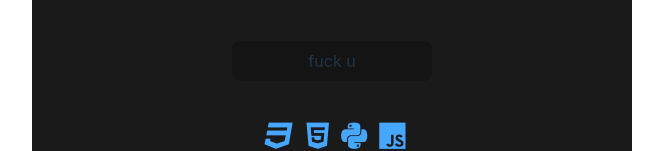
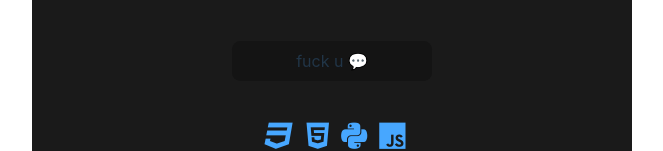
Before and after one commit to UiIsBack/sexism.cc, a Svelte app: page / in a window 1280 px wide. Shown: the part 324-475 px from the top of the page, without its empty margins (308-971 px from the left). Built offline with nearby package versions, Linux system fonts and the light colour scheme.

Commit message:
Update App.svelte

```diff
--- a/src/App.svelte
+++ b/src/App.svelte
@@ -2,7 +2,7 @@
   <link rel="stylesheet" href="https://use.fontawesome.com/releases/v5.13.1/css/all.css">
 </head>
 <script>
-	import { fade, fly } from 'svelte/transition';
+import { fade, fly } from 'svelte/transition';
 
 	let barWidth = 0;
 	let progress;
@@ -39,7 +39,7 @@
       ui#6666
     </h1>
     <div class="quote-holder">
-    <p class="quote">fuck u</p></div>
+    <p class="quote">fuck u 💬</p></div>
 <ul class="langs">
       <li>
 
```
